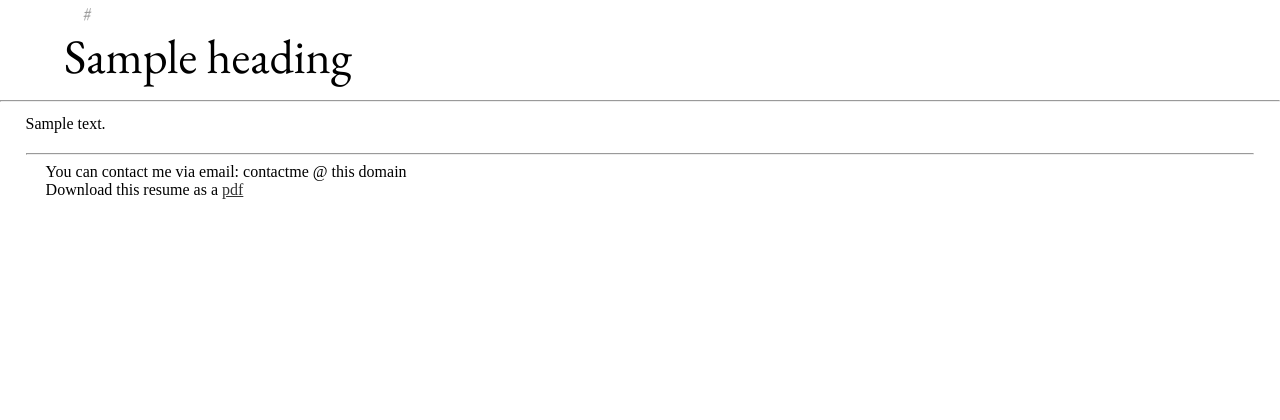
After one commit to tallus/monomatapa, a Flask app: template monomotapa/templates/resume.html in a window 1280 px wide. The commit adds this page. Shown: the top 420 px of the page. Run offline with Flask 2, Linux system fonts and the light colour scheme; the template is opened without the code that fills it: most values are stand-ins (such as "Sample title", 1, 10 or a date in 2020).

Commit message:
added separate resume page

```diff
--- a/monomotapa/navigation.json
+++ b/monomotapa/navigation.json
@@ -1,5 +1,5 @@
 {
-    "nav_order": ["index", "code",  "colophon", "source"],
+    "nav_order": ["index", "resume", "code",  "colophon", "source"],
     "nav_elements": {
         "index": {
             "link_text": "home",
--- a/monomotapa/pages.json
+++ b/monomotapa/pages.json
@@ -1,6 +1,6 @@
 {
 "index": {
-    "src": "resume.md",
+    "src": "home.md",
     "title": "home",
     "heading": "Paul Munday",
     "trusted": true
@@ -15,5 +15,8 @@
     },
  "license": {
      "trusted": true
+    },
+ "resume": {
+     "trusted": true
     }
 }
--- a/monomotapa/static/style.css
+++ b/monomotapa/static/style.css
@@ -1,4 +1,13 @@
+/*
+ *  Sticky Footer Solution
+ *  by Steve Hatcher
+ *  http://stever.ca
+ *  http://www.cssstickyfooter.com
+ *  */
+
+
 * {margin:0;}
+
 
 /* must declare 0 margins on everything, also for main layout components use padding, not
 vertical margins (top and bottom) to add spacing, else those margins get added to total height
@@ -17,8 +26,14 @@ div#main {
     padding-bottom: 50px;  /* must be same height as the footer */
 }
 
+div#home{
+    font-size: 1.2em;
+    padding: 5% 20%;
+    color: #444;
+}
 
 div#footer {
+    padding-top: 10px;
     position: relative;
     margin-top: -50px; /* negative value of footer height */
     height: 50px;
@@ -26,9 +41,19 @@ div#footer {
 }
 
 p#footer {
-    padding-top: 20px;
+    padding-top: 15px;
     font-size: 0.8em;
-    padding-left: 2%;
+    text-align: center;
+    /* padding-left: 2%; */
+    color: #aaa;
+}
+
+div#resume-footer {
+    padding-top:20px;
+}
+
+p#resume-footer {
+    padding-left:20px;
 }
 
 div#content {
@@ -104,3 +129,6 @@ ul#nav a {
     text-decoration: none;
     color: #999;
 }
+hr {
+    color: #aaa;
+}
--- /dev/null
+++ b/monomotapa/templates/home.html
@@ -0,0 +1,6 @@
+{% extends "base.html" %}
+    {% block content %}
+    <div id="home">
+        {{contents}}
+    </div>
+    {% endblock %}
--- /dev/null
+++ b/monomotapa/templates/resume.html
@@ -0,0 +1,11 @@
+{% extends "base.html" %}
+    {% block content %}
+        {{contents}}
+        <div id="resume-footer">
+        <hr>
+        <p id="resume-footer">
+        You can contact me via email: contactme @ this domain<br>
+        Download this resume as a <a href="/static/resume.pdf">pdf</a>
+        </p>
+        </div>
+    {% endblock %}
```
Also changed, not shown: monomotapa/src/home.md (added, +7 -0 lines), monomotapa/src/resume.md (+3 -8 lines), monomotapa/views.py (+11 -4 lines).
